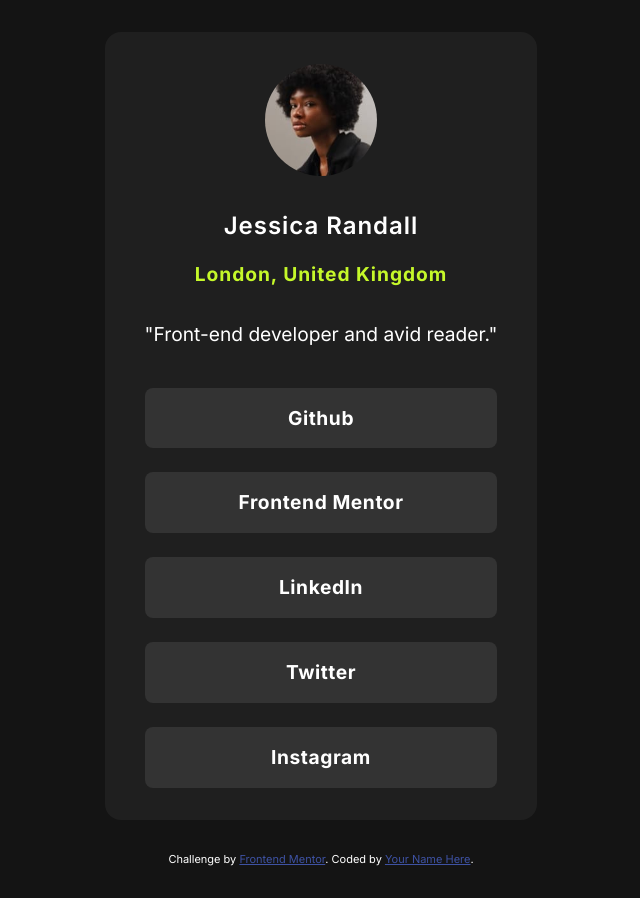
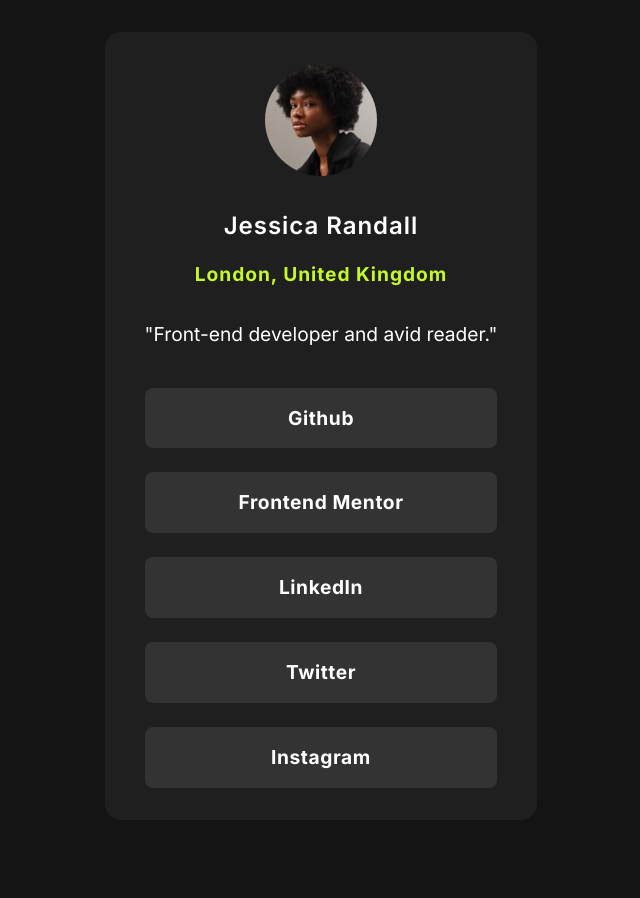
Before and after one commit to mesoma-hub/social-links-profile-main, a plain HTML site: page index.html in a window 1280 px wide. Shown: the whole page, without its empty margins (319-959 px from the left). Drawn offline with Linux system fonts and the light colour scheme.

Commit message:
removed attribute from index.html

```diff
--- a/index.html
+++ b/index.html
@@ -16,7 +16,8 @@
 
   <!-- Feel free to remove these styles or customise in your own stylesheet 👍 -->
   <style>
-    .attribution { font-size: 11px; text-align: center; }
+    .attribution {
+      display: none; font-size: 11px; text-align: center; }
     .attribution a { color: hsl(228, 45%, 44%); }
   </style>
 </head>
```
